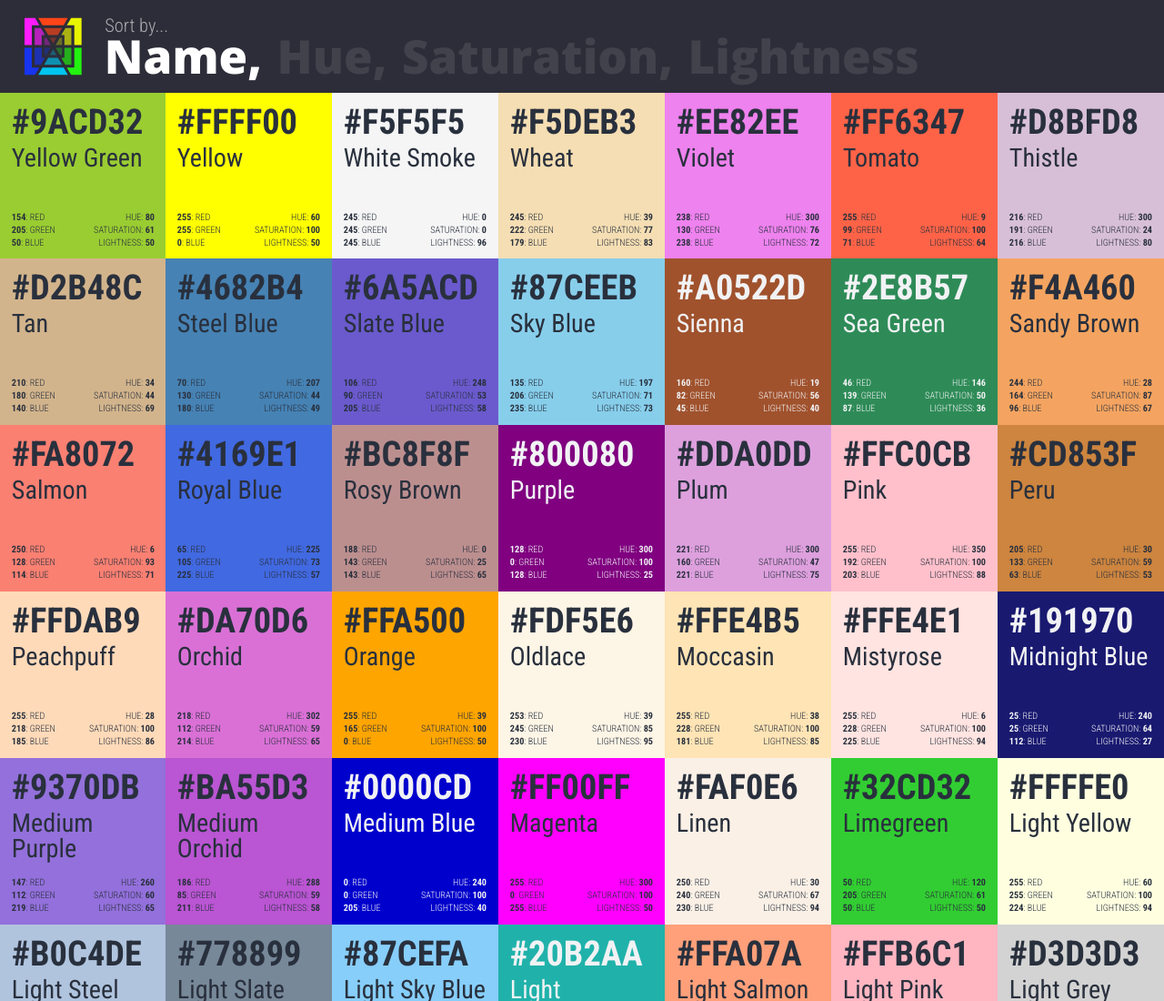
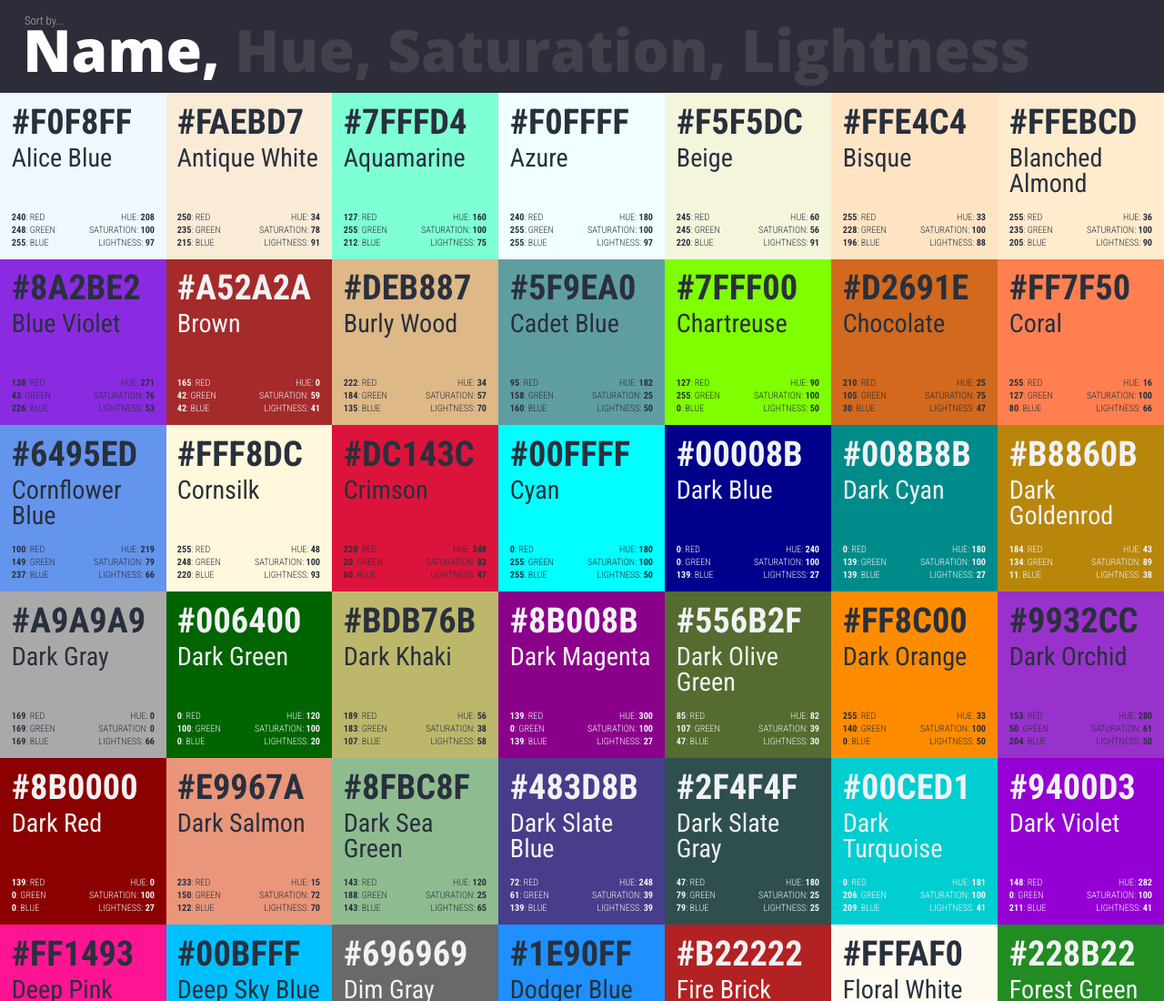
Before and after one commit to pebblecode/periodic-table-of-color, a website: page src/index.html in a window 1280 px wide. Shown: the top 1100 px of the page at 91% size. Drawn offline with nearby package versions, Linux system fonts and the light colour scheme; files that its build step writes are made by us from their sources.

Commit message:
sort by working

```diff
--- a/sass/styles.scss
+++ b/sass/styles.scss
@@ -68,15 +68,15 @@ body {
   left: 0;
   position: fixed;
   z-index: 9999;
-  padding-left: 8.5vw;
+  padding-left: 1.5vw;
 }
 
 .sort-label {
   color: mix( white, $options, 60 );
   position: absolute;
-  left: 9vw;
+  left: 2.1vw;
   top: 1.1vw;
-  font-size: 1.6vw;
+  font-size: 1vw;
   font-family: 'Roboto Condensed', sans-serif;
   font-weight: 300;
 }
@@ -90,8 +90,8 @@ body {
   color: mix( white, $options, 10 );
   font-weight: 900;
   outline: 0;
-  font-size: 4vw;
-  line-height: $options-height + 1.5vw;
+  font-size: 5vw;
+  line-height: $options-height + .4vw;
   transition: color .5s;
 
   &::after {
@@ -128,12 +128,12 @@ body {
     color: hsl( 220, 10, 95 );
   }
 
-  &:hover {
-    transition: box-shadow .25s, transform .25s;
-    transform: scale( 1.1 );
-    box-shadow: 0 0 0 .6vw rgba( $ink, .9 );
-    z-index: 999;
-  }
+  // &:hover {
+  //   transition: box-shadow .25s, transform .25s;
+  //   transform: scale( 1.1 );
+  //   box-shadow: 0 0 0 .6vw rgba( $ink, .9 );
+  //   z-index: 999;
+  // }
 }
 
 .color-info span {
--- a/src/index.html
+++ b/src/index.html
@@ -12,7 +12,7 @@
 <body>
 
   <div class="options-container">
-    <img src="logo.svg" class="logo">
+    <!-- <img src="logo.svg" class="logo"> -->
     <span class="sort-label">Sort by...</span>
     <button data-sort-by="name" class="option-btn active">name</button>
     <button data-sort-by="hue" class="option-btn">hue</button>
--- a/src/js/main.js
+++ b/src/js/main.js
@@ -30,7 +30,6 @@ for (var i = colorData.length - 1; i >= 0; i--) {
 colorList.isotope({
   itemSelector: '.color-item',
   layoutMode: 'masonry',
-  sortAscending: false,
   // transitionDuration: '5s',
   getSortData: {
     name: ".color-name",
@@ -40,10 +39,10 @@ colorList.isotope({
     red: ".color-red parseInt",
     blue: ".color-blue parseInt",
     green: ".color-green parseInt"
-  }
+  },
+  sortBy: 'name'
 })
 
-colorList.isotope({sortby: ['name']});
 
 $( '.option-btn' ).click( function () {
   var sortByValue = $( this ).attr( 'data-sort-by' );
@@ -55,7 +54,8 @@ $( '.option-btn' ).click( function () {
     colorList.isotope({ sortAscending: false });
   }
 
-
   $( '.active' ).removeClass( 'active' );
   $( this ).addClass( 'active' );
 })
+
+// colorList.isotope({ sortAscending: false });
```
